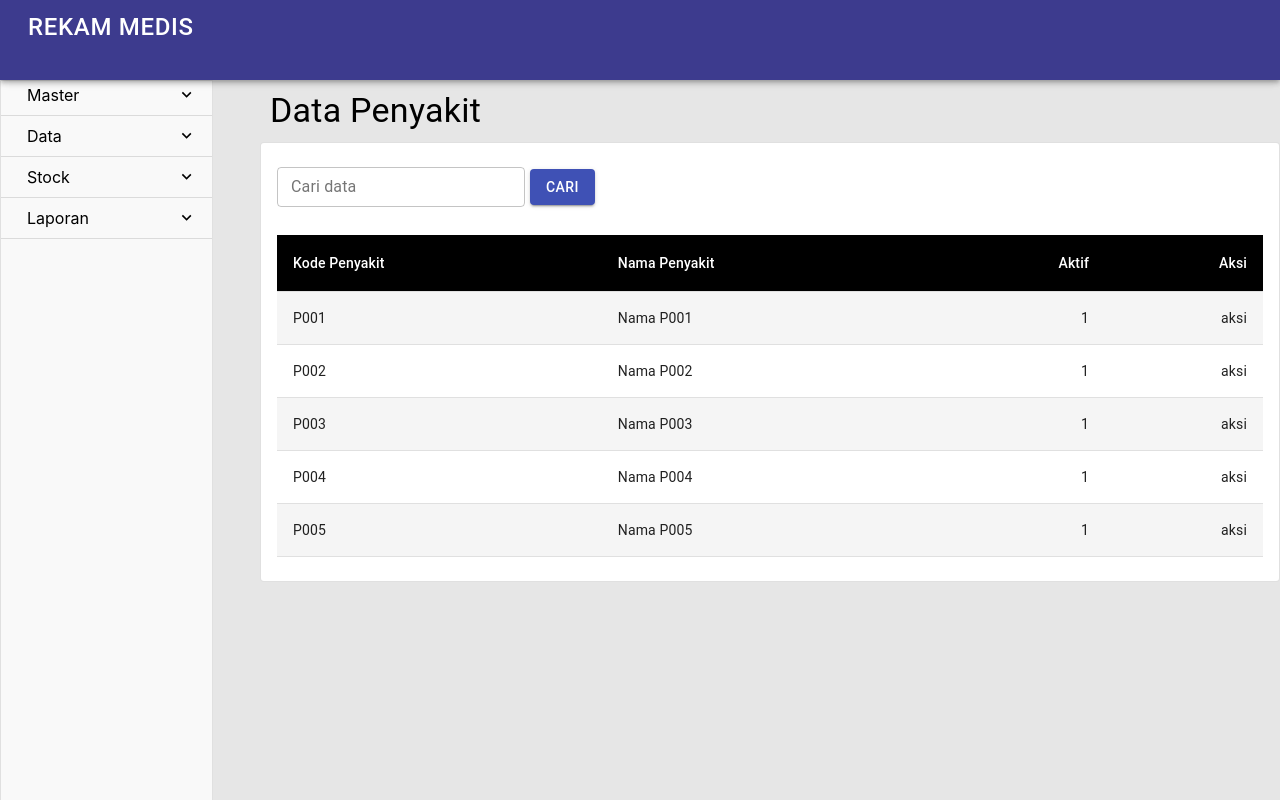
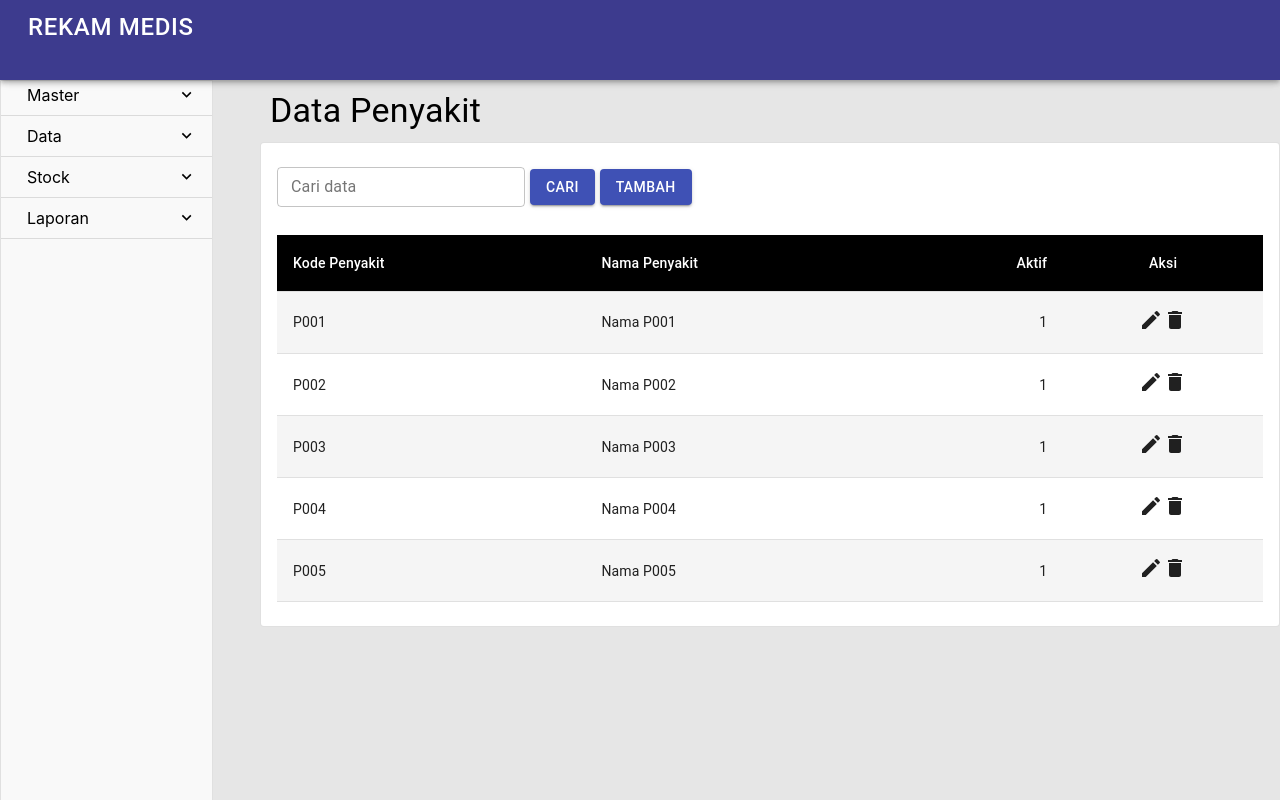
Before and after one commit to wantoro33/rekam-medis, a React (Create React App) app: page /penyakit in a window 1280 px wide. Built offline with nearby package versions, Linux system fonts and the light colour scheme.

Commit message:
edit form penyakit tambah

```diff
--- a/package.json
+++ b/package.json
@@ -3,7 +3,9 @@
   "version": "0.1.0",
   "private": true,
   "dependencies": {
+    "@devexpress/dx-react-chart": "^2.7.0",
     "@devexpress/dx-react-chart-material-ui": "^2.7.0",
+    "@devexpress/dx-react-core": "^2.7.0",
     "@material-ui/core": "^4.11.0",
     "@material-ui/icons": "^4.9.1",
     "@testing-library/jest-dom": "^4.2.4",
@@ -11,6 +13,7 @@
     "@testing-library/user-event": "^7.1.2",
     "axios": "^0.19.2",
     "bootstrap": "^4.5.0",
+    "jquery": "^1.9.1",
     "react": "^16.13.1",
     "react-dom": "^16.13.1",
     "react-router-dom": "^5.2.0",
--- /dev/null
+++ b/src/components/Aksi.js
@@ -0,0 +1,14 @@
+import React from "react";
+import DeleteIcon from "@material-ui/icons/Delete";
+import EditIcon from "@material-ui/icons/Edit";
+
+function Aksi() {
+  return (
+    <div>
+      <EditIcon />
+      <DeleteIcon />
+    </div>
+  );
+}
+
+export default Aksi;
--- a/src/components/FormSearch.js
+++ b/src/components/FormSearch.js
@@ -1,6 +1,7 @@
 import React from "react";
 import TextField from "@material-ui/core/TextField";
 import Button from "@material-ui/core/Button";
+import ModalForm from "./ModalForm";
 
 function FormSearch() {
   return (
@@ -19,6 +20,11 @@ function FormSearch() {
           Cari
         </Button>
       </div>
+      <div style={{ paddingTop: "10px", paddingLeft: "5px" }}>
+        <Button variant="contained" color="primary">
+          Tambah
+        </Button>
+      </div>
     </div>
   );
 }
--- a/src/components/FormTable.js
+++ b/src/components/FormTable.js
@@ -6,6 +6,7 @@ import TableContainer from "@material-ui/core/TableContainer";
 import TableHead from "@material-ui/core/TableHead";
 import TableRow from "@material-ui/core/TableRow";
 import { withStyles } from "@material-ui/core/styles";
+import Aksi from "./Aksi";
 
 const StyledTableCell = withStyles((theme) => ({
   head: {
@@ -34,7 +35,7 @@ function FormTable(props) {
             <StyledTableCell>Kode Penyakit</StyledTableCell>
             <StyledTableCell align="left">Nama Penyakit</StyledTableCell>
             <StyledTableCell align="right">Aktif</StyledTableCell>
-            <StyledTableCell align="right">Aksi</StyledTableCell>
+            <StyledTableCell align="center">Aksi</StyledTableCell>
           </StyledTableRow>
         </TableHead>
         <TableBody>
@@ -43,7 +44,9 @@ function FormTable(props) {
               <StyledTableCell align="left">{row.kodePenyakit}</StyledTableCell>
               <StyledTableCell align="left">{row.namaPenyakit}</StyledTableCell>
               <StyledTableCell align="right">{row.aktif}</StyledTableCell>
-              <StyledTableCell align="right">aksi</StyledTableCell>
+              <StyledTableCell align="center">
+                <Aksi />
+              </StyledTableCell>
             </StyledTableRow>
           ))}
         </TableBody>
--- /dev/null
+++ b/src/components/ModalForm.js
@@ -0,0 +1,42 @@
+import React from "react";
+import Modal from "@material-ui/core/Modal";
+
+export default function SimpleModal() {
+  // getModalStyle is not a pure function, we roll the style only on the first render
+
+  const [open, setOpen] = React.useState(false);
+
+  const handleOpen = () => {
+    setOpen(true);
+  };
+
+  const handleClose = () => {
+    setOpen(false);
+  };
+
+  const body = (
+    <div>
+      <h2 id="simple-modal-title">Text in a modal</h2>
+      <p id="simple-modal-description">
+        Duis mollis, est non commodo luctus, nisi erat porttitor ligula.
+      </p>
+      <SimpleModal />
+    </div>
+  );
+
+  return (
+    <div>
+      <button type="button" onClick={handleOpen}>
+        Open Modal
+      </button>
+      <Modal
+        open={open}
+        onClose={handleClose}
+        aria-labelledby="simple-modal-title"
+        aria-describedby="simple-modal-description"
+      >
+        {body}
+      </Modal>
+    </div>
+  );
+}
```
Also changed, not shown: 1 other file (tests, documents, lock files or other folders).
